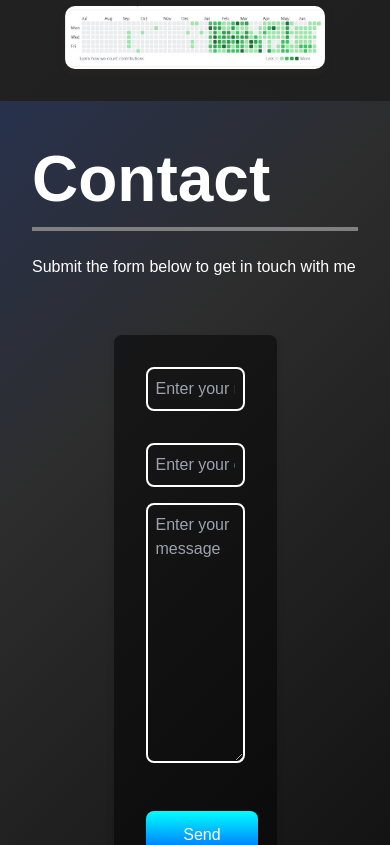
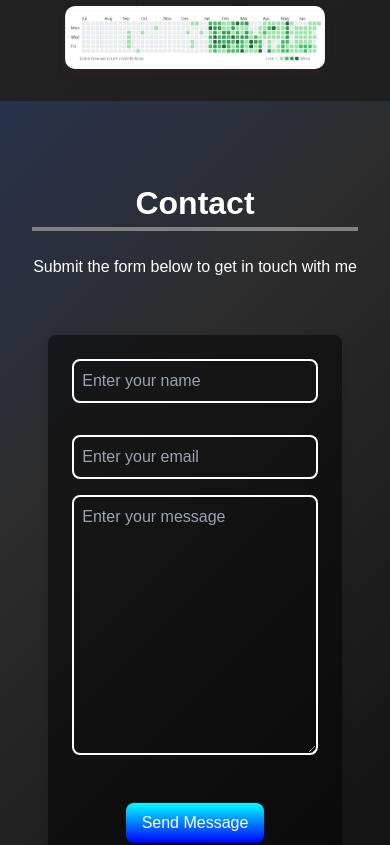
Before and after one commit to Amarjeet113/React-Portfolio, a React (Create React App) app: page / in a window 390 px wide. Shown: the part 9140-9985 px from the top of the page. Built offline with nearby package versions, Linux system fonts and the light colour scheme.

Commit message:
Update Contact.module.css

```diff
--- a/src/components/Contact.module.css
+++ b/src/components/Contact.module.css
@@ -24,11 +24,12 @@
   display: flex;
   flex-direction: column;
   justify-content: center;
-  max-width: screen-lg;
+  max-width: 1200px; /* Changed to fixed width */
   margin: 0 auto;
   height: 100%;
   position: relative;
   z-index: 10;
+  padding: 0 1rem; /* Added padding for small screens */
 }
 
 .heading {
@@ -39,16 +40,19 @@
   font-size: 4rem;
   font-weight: bold;
   border-bottom: 4px solid gray;
+  text-align: center; /* Center text */
 }
 
 .subText {
   padding: 1.5rem 0;
+  text-align: center; /* Center text */
 }
 
 .formContainer {
   display: flex;
   justify-content: center;
   align-items: center;
+  width: 100%;
 }
 
 .form {
@@ -75,7 +79,6 @@
 .input:focus,
 .textarea:focus {
   outline: none;
-
 }
 
 .button {
@@ -91,3 +94,39 @@
 .button:hover {
   transform: scale(1.1);
 }
+
+/* Media Queries */
+@media (max-width: 1024px) {
+  .headingText {
+    font-size: 3rem;
+  }
+
+  .form {
+    max-width: 70%;
+  }
+}
+
+@media (max-width: 768px) {
+  .headingText {
+    font-size: 2.5rem;
+  }
+
+  .form {
+    max-width: 80%;
+  }
+}
+
+@media (max-width: 600px) {
+  .headingText {
+    font-size: 2rem;
+  }
+
+  .form {
+    max-width: 90%;
+    padding: 1.5rem;
+  }
+
+  .button {
+    padding: 0.5rem 1rem;
+  }
+}
```
